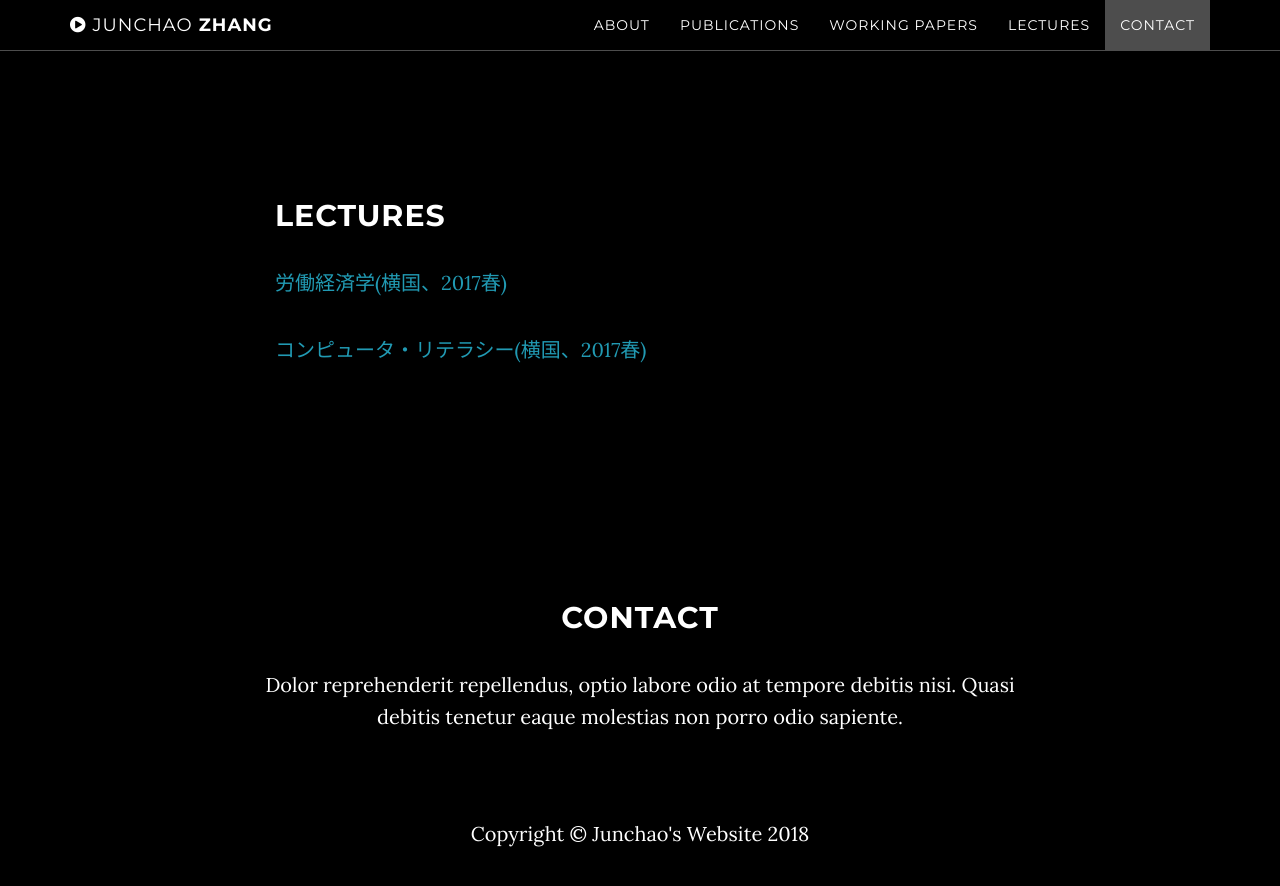
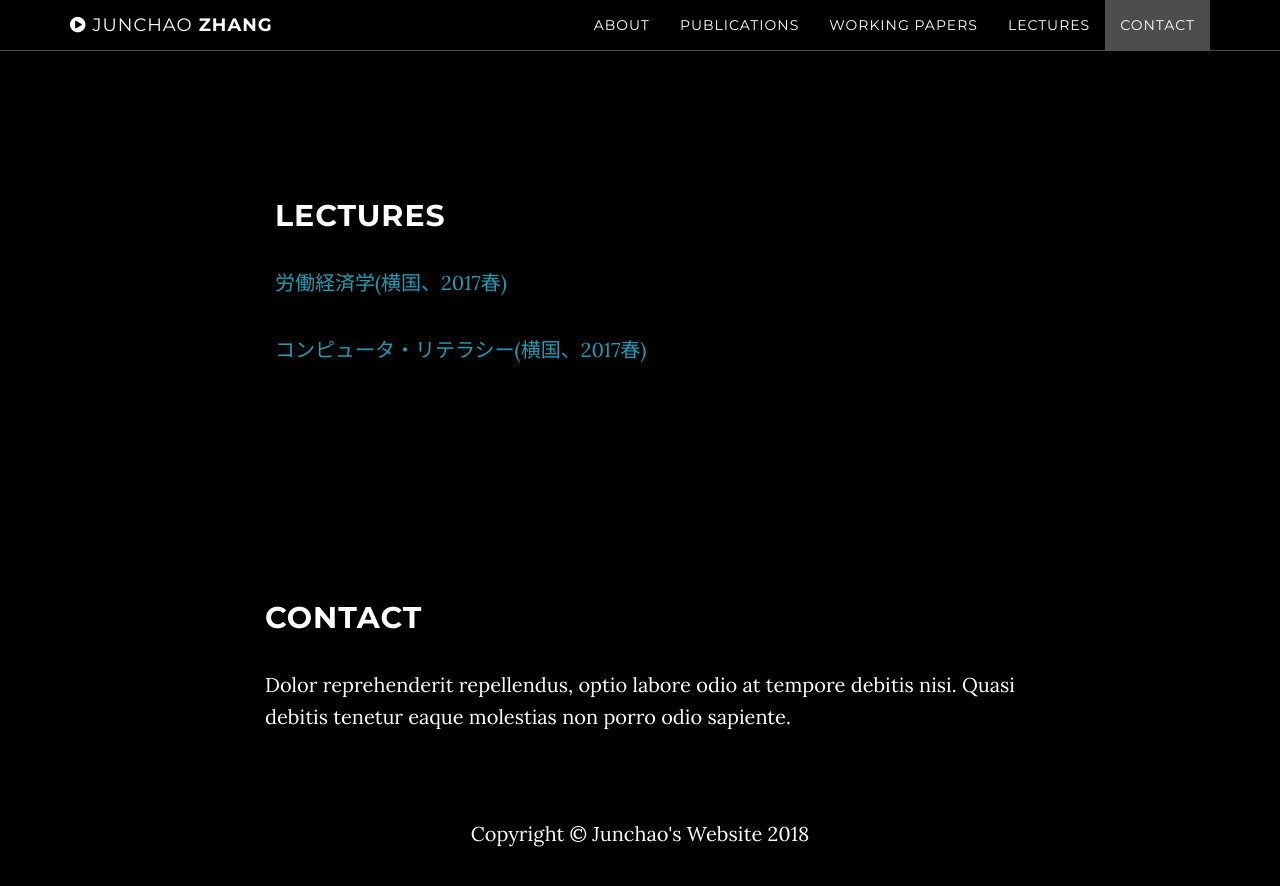
Before and after one commit to ztempest0218/ztempest0218.github.io, a Jekyll site: the page built from index.html, in a window 1280 px wide and 900 px high, scrolled down 3249 px. Shown: the top 886 px of the window. Built offline with Jekyll 4.4.1, drawn with Linux system fonts in a browser that asks for light colours.

Commit message:
Update contact.html

```diff
--- a/_includes/contact.html
+++ b/_includes/contact.html
@@ -1,5 +1,5 @@
     <!-- Contact Section -->
-    <section id="contact" class="container content-section text-center">
+    <section id="contact" class="container content-section text-justify">
         <div class="row">
             <div class="col-lg-8 col-lg-offset-2">
                 <h2>Contact</h2>
```
